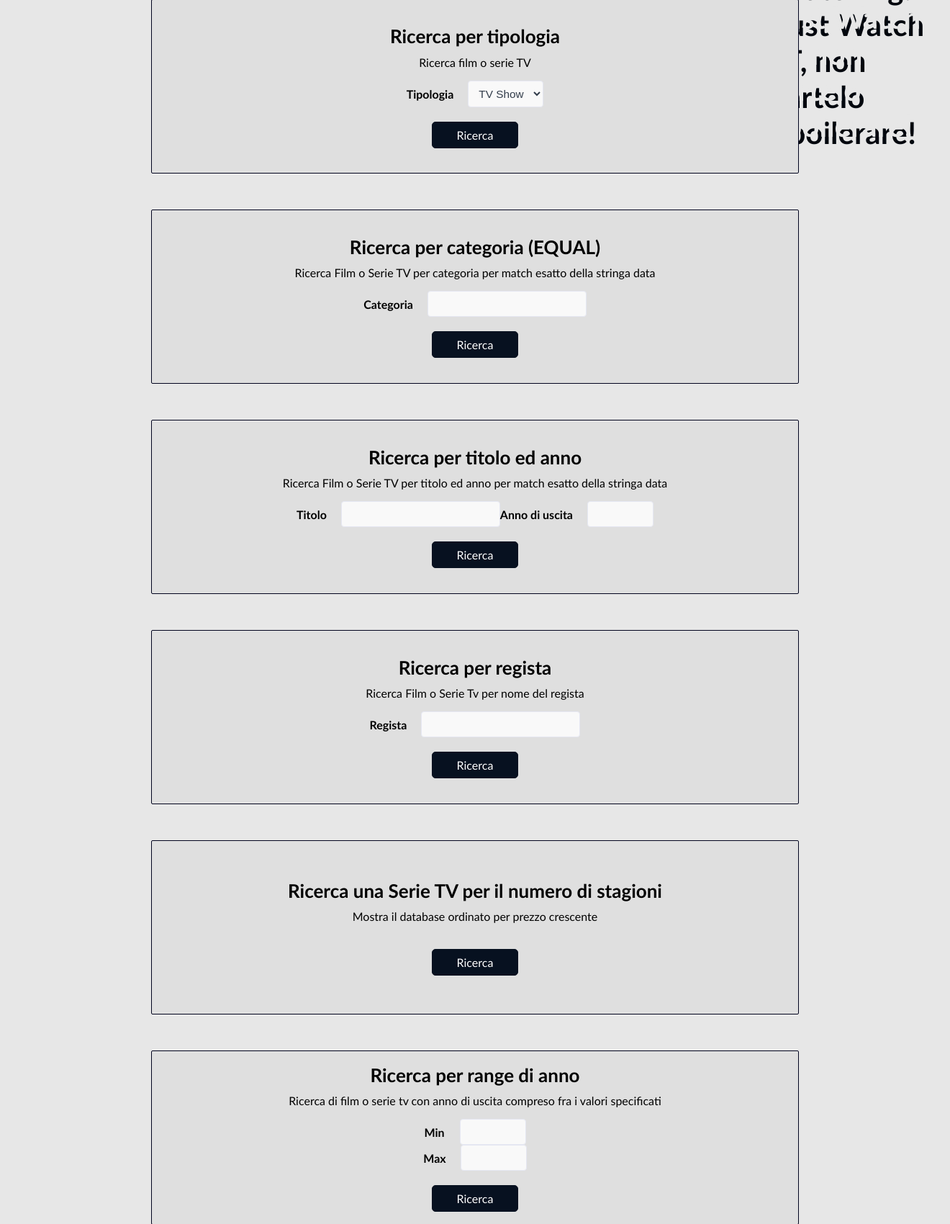
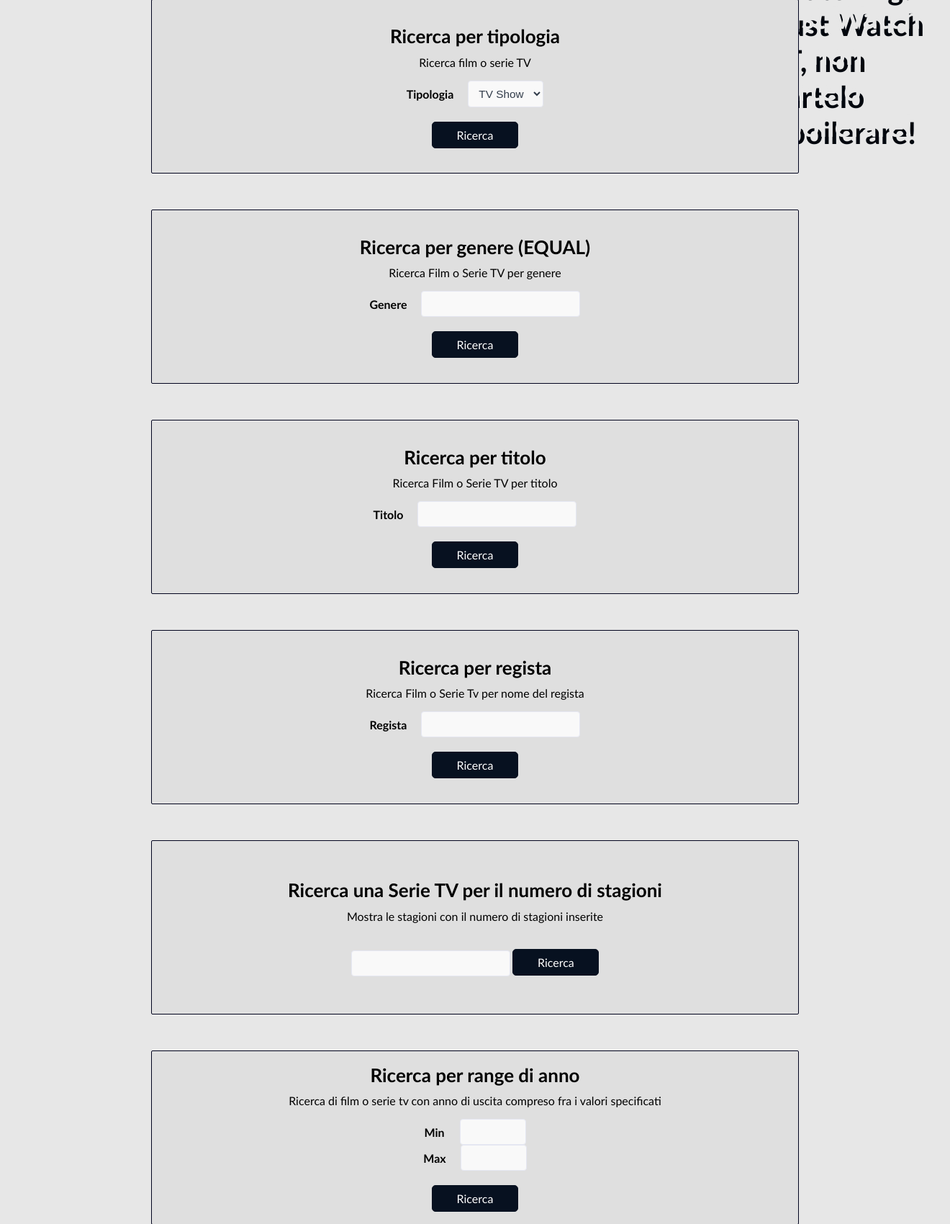
Before and after one commit to AntonioRenatoMontefusco/JustWatchIt, a Flask app: page / in a window 1320 px wide. Shown: the part 851-2551 px from the top of the page at 72% size. Run offline with Flask 2, Linux system fonts and the light colour scheme.

Commit message:
aggiunta query

```diff
--- a/app.py
+++ b/app.py
@@ -22,21 +22,13 @@ def find_by_type():
     return json.dumps({"ok": True})
 
 
-@app.route("/query/find_by_year", methods=['POST'])
-def find_by_year():
-    if request.method == 'POST':
-        year = request.form['year']
-        results = query.find_by_year(year)
-        return render_template('/query.html', results=results, size=len(results), title="Ricerca per anno: " + year)
-    return json.dumps({"ok": True})
 
 
 @app.route("/query/show_update", methods=['POST'])
 def show_update():
     title = request.form["title"]
-    year = request.form["year"]
 
-    res = query.find_by_title_and_year(title=title, year=year)
+    res = query.find_by_title_equals(title=title)
     return render_template('/update.html', element=res)
 
 
@@ -50,24 +42,33 @@ def find_by_genre():
     return json.dumps({"ok": True})
 
 
-@app.route("/query/find_by_title_and_year", methods=['POST'])
-def find_by_title_and_year():
-    if request.method == 'POST':
-        title = request.form['title']
-        year = request.form['year']
-        results = query.find_by_title_and_year(title, year)
-        return render_template('/query.html', results=results, size=len(results),
-                               title="Ricerca per titolo e anno di uscita: " + title + "uscito nel " + year)
-    return json.dumps({"ok": True})
-
-
 @app.route("/query/find_by_title", methods=['POST'])
 def find_by_title():
     if request.method == 'POST':
         title = request.form['title']
         results = query.find_by_title(title)
-        return render_template('/query.html', results=results, size=len(results), title="Ricerca per titolo: " + title)
+        return render_template('/query.html', results=results, size=len(results),
+                               title="Ricerca per titolo: " + title )
     return json.dumps({"ok": True})
+
+@app.route("/query/find_by_year", methods=['POST'])
+def find_by_year():
+    if request.method == 'POST':
+        year = request.form['year']
+        results = query.find_by_year(year)
+        return render_template('/query.html', results=results, size=len(results), title="Ricerca per anno: " + year)
+    return json.dumps({"ok": True})
+
+
+@app.route("/query/find_by_director", methods=['POST'])
+def find_by_director():
+    if request.method == 'POST':
+        director = request.form['director']
+        results = query.find_by_director(director)
+        return render_template('/query.html', results=results, size=len(results), title="Ricerca per regista: " + director)
+    return json.dumps({"ok": True})
+
+
 
 
 if __name__ == '__main__':
--- a/templates/index.html
+++ b/templates/index.html
@@ -6,7 +6,7 @@
             type="text/css"
             href="{{ url_for('static',filename='style/main.css') }}"
     />
-    <meta charset="UTF-8" />
+    <meta charset="UTF-8"/>
     <title>FlaskApp</title>
 </head>
 
@@ -38,7 +38,8 @@
         </div>
         <div id="home-text">
             <div>
-            Questa applicazione ti consente di ricercare vari film o serie TV e vedere se esse sono presenti nel catalogo di Netflix, Disney+, Amazon Prime Video o Hulu.
+                Questa applicazione ti consente di ricercare vari film o serie TV e vedere se esse sono presenti nel
+                catalogo di Netflix, Disney+, Amazon Prime Video o Hulu.
                 Usa una delle query in basso per iniziare la tua sessione di Binge Watching! <br>
                 Just Watch IT, non fartelo spoilerare!
             </div>
@@ -49,12 +50,12 @@
 <div id="queries">
     <div class="query-container">
         <div class="query-title">Ricerca per tipologia</div>
-        <h4 class = "info-box"> Ricerca film o serie TV</h4>
+        <h4 class="info-box"> Ricerca film o serie TV</h4>
         <form action="/query/find_by_type" method="post">
             <div class="query-1">
                 <div class="form-row">
                     <div class="form-text">Tipologia</div>
-              <select name="type"  class = "text-field" id="type" required>
+                    <select name="type" class="text-field" id="type" required>
                         <option value="TV Show">TV Show</option>
                         <option value="Movie">Movie</option>
                     </select>
@@ -64,28 +65,26 @@
         </form>
     </div>
     <div class="query-container">
-        <div class="query-title">Ricerca per categoria (EQUAL)</div>
-        <h4 class = "info-box"> Ricerca Film o Serie TV per categoria per match esatto della stringa data</h4>
-        <form action="/query/find_by_category" method="post">
+        <div class="query-title">Ricerca per genere (EQUAL)</div>
+        <h4 class="info-box"> Ricerca Film o Serie TV per genere </h4>
+        <form action="/query/find_by_genre" method="post">
             <div class="query-1">
                 <div class="form-row">
-              <div class="form-text">Categoria</div>
-              <input type="text" class = "text-field" name="category" />
+                    <div class="form-text">Genere</div>
+                    <input type="text" class="text-field" name="genre"/>
                 </div>
                 <button type="submit" class="query-button">Ricerca</button>
             </div>
         </form>
     </div>
     <div class="query-container">
-        <div class="query-title">Ricerca per titolo ed anno</div>
-        <h4 class = "info-box"> Ricerca Film o Serie TV per titolo ed anno per match esatto della stringa data</h4>
-        <form action="/query/find_by_review_count" method="post">
+        <div class="query-title">Ricerca per titolo</div>
+        <h4 class="info-box"> Ricerca Film o Serie TV per titolo </h4>
+        <form action="/query/find_by_title" method="post">
             <div class="query-1">
                 <div class="form-row">
                     <div class="form-text">Titolo</div>
-              <input type="text" class = "text-field" class = "text-field"  name="title" required/>
-              <div class="form-text">Anno di uscita</div>
-              <input type="number" class = "text-field" min = "1900" max = "2022" step = "1" class = "text-field"  name="year" required/>
+                    <input type="text" class="text-field" class="text-field" name="title" required/>
                 </div>
                 <button type="submit" class="query-button">Ricerca</button>
             </div>
@@ -93,12 +92,12 @@
     </div>
     <div class="query-container">
         <div class="query-title">Ricerca per regista</div>
-        <h4 class = "info-box"> Ricerca Film o Serie Tv per nome del regista </h4>
-        <form action="/query/find_by_review_rating" method="post">
+        <h4 class="info-box"> Ricerca Film o Serie Tv per nome del regista </h4>
+        <form action="/query/find_by_director" method="post">
             <div class="query-1">
                 <div class="form-row">
                     <div class="form-text">Regista</div>
-              <input type="text" class = "text-field"  step = "1" name="rating" required/>
+                    <input type="text" class="text-field" step="1" name="director" required/>
                 </div>
                 <button type="submit" class="query-button">Ricerca</button>
             </div>
@@ -106,23 +105,24 @@
     </div>
     <div class="query-container">
         <div class="query-title">Ricerca una Serie TV per il numero di stagioni</div>
-        <h4 class = "info-box"> Mostra il database ordinato per prezzo crescente </h4>
+        <h4 class="info-box"> Mostra le stagioni con il numero di stagioni inserite </h4>
         <form action="/query/find_orderby_price" method="post">
+            <input type="number" class="text-field" step="1" name="seasons" required/>
             <button type="submit" class="query-button">Ricerca</button>
         </form>
     </div>
     <div class="query-container">
         <div class="query-title">Ricerca per range di anno</div>
-        <h4 class = "info-box"> Ricerca di film o serie tv con anno di uscita compreso fra i valori specificati</h4>
+        <h4 class="info-box"> Ricerca di film o serie tv con anno di uscita compreso fra i valori specificati</h4>
         <form action="/query/find_by_year_range" method="post">
             <div class="query-1">
                 <div class="form-row">
                     <div class="form-text">Min</div>
-              <input type="number" class = "text-field" min = "1950" max = "2100" step = "1" name="min_year" required/>
+                    <input type="number" class="text-field" min="1950" max="2100" step="1" name="min_year" required/>
                 </div>
                 <div class="form-row">
                     <div class="form-text">Max</div>
-              <input type="number" class = "text-field" min = "1950" max = "2100" step = "1" name="max_year" required/>
+                    <input type="number" class="text-field" min="1950" max="2100" step="1" name="max_year" required/>
                 </div>
                 <button type="submit" class="query-button">Ricerca</button>
             </div>
@@ -130,12 +130,13 @@
     </div>
     <div class="query-container">
         <div class="query-title">Ricerca per anno di uscita</div>
-        <h4 class = "info-box"> Ricerca Film o Serie TV usciti nell'anno specificato</h4>
+        <h4 class="info-box"> Ricerca Film o Serie TV usciti nell'anno specificato</h4>
         <form action="/query/find_by_year" method="post">
             <div class="query-1">
                 <div class="form-row">
                     <div class="form-text">Anno di uscita</div>
-              <input type="number" class = "text-field" min = "1900" max = "2022" step = "1" class = "text-field"  name="year" required/>
+                    <input type="number" class="text-field" min="1900" max="2022" step="1" class="text-field"
+                           name="year" required/>
                 </div>
                 <button type="submit" class="query-button">Ricerca</button>
             </div>
@@ -143,12 +144,12 @@
     </div>
     <div class="query-container">
         <div class="query-title">Ricerca per Rating</div>
-        <h4 class = "info-box"> Ricerca Film o Serie TV con rating minore di quello inserito</h4>
+        <h4 class="info-box"> Ricerca Film o Serie TV con rating minore di quello inserito</h4>
         <form action="/query/find_by_pegi" method="post">
             <div class="query-1">
                 <div class="form-row">
                     <div class="form-text">PEGI</div>
-              <select name="pegi_type"  class = "text-field" id="pegi_type" required>
+                    <select name="pegi_type" class="text-field" id="pegi_type" required>
                         <option value="Mature 17+">Mature 17+</option>
                         <option value="Everyone">Everyone</option>
                         <option value="Teen">Teen</option>
@@ -165,7 +166,7 @@
     </div>
     <div class="query-container">
         <div class="query-title">Ricerca ordinata per data di uscita</div>
-        <h4 class = "info-box"> Mostra il database ordinato per data di uscita</h4>
+        <h4 class="info-box"> Mostra il database ordinato per data di uscita</h4>
         <form action="/query/find_orderby_rating" method="post">
             <button type="submit" class="query-button">Ricerca</button>
         </form>
@@ -183,13 +184,13 @@
                 <div style="display: flex; flex-direction: row">
                     <div class="form-fields">
                         <label class="label-form" for="name">Nome</label>
-                <input type="text" class = "text-field" id="name" name="name" required /><br />
+                        <input type="text" class="text-field" id="name" name="name" required/><br/>
                         <label class="label-form" for="url">URL</label>
-                <input type="text" class = "text-field" id="url" name="url" required /><br />
+                        <input type="text" class="text-field" id="url" name="url" required/><br/>
                         <label class="label-form" for="date-div">Data</label>
                         <div id="date-div" style="display: flex; flex-direction: row">
                             <input
-                    type="number" class = "text-field"
+                                    type="number" class="text-field"
                                     id="day"
                                     name="day"
                                     min="1"
@@ -197,7 +198,7 @@
                                     value="1"
                                     step="1"
                             />
-                  <select name="month"  class = "text-field" id="month">
+                            <select name="month" class="text-field" id="month">
                                 <option value="Jan">January</option>
                                 <option value="Feb">February</option>
                                 <option value="Mar">March</option>
@@ -212,7 +213,7 @@
                                 <option value="Dec">December</option>
                             </select>
                             <input
-                    type="number" class = "text-field"
+                                    type="number" class="text-field"
                                     id="year"
                                     name="year"
                                     min="1900"
@@ -221,49 +222,49 @@
                                     step="1"
                             />
                         </div>
-                <br />
+                        <br/>
                         <label class="label-form" for="img_url"
                         >Immagine di copertina (URL)</label
                         >
-                <input type="text" class = "text-field" id="img_url" name="img_url" /><br />
+                        <input type="text" class="text-field" id="img_url" name="img_url"/><br/>
                     </div>
 
                     <div class="form-fields">
                         <label class="label-form" for="price">Prezzo</label>
                         <input
-                  type="number" class = "text-field"
+                                type="number" class="text-field"
                                 id="price"
                                 name="price"
                                 min="0"
                                 value="0"
                                 step=".01"
-                /><br />
+                        /><br/>
 
                         <label class="label-form" for="n_rev">Numero recensioni</label>
                         <input
-                  type="number" class = "text-field"
+                                type="number" class="text-field"
                                 id="n_rev"
                                 name="n_rev"
                                 min="0"
                                 value="0"
                                 step="1"
-                /><br />
+                        /><br/>
 
                         <label class="label-form" for="rating">Rating</label>
                         <input
-                  type="number" class = "text-field"
+                                type="number" class="text-field"
                                 id="rating"
                                 name="rating"
                                 min="0"
                                 max="100"
                                 value="0"
                                 step="1"
-                /><br />
+                        /><br/>
 
                         <label class="label-form" for="categories"
                         >Categorie (scelta multipla)</label
                         >
-                <select name="categories" class = "text-field" id="categories" multiple required>
+                        <select name="categories" class="text-field" id="categories" multiple required>
                             <option value="Single Player">Single Player</option>
                             <option value="Online PvP">Online PvP</option>
                             <option value="Trading Cards">Trading Cards</option>
@@ -283,7 +284,7 @@
                     </div>
 
                     <div class="form-fields">
-                <label class="label-form" for="pegi">PEGI</label><br />
+                        <label class="label-form" for="pegi">PEGI</label><br/>
                         <div id="pegi">
                             <input
                                     type="radio"
@@ -291,7 +292,7 @@
                                     value="Mature 17+"
                                     name="pegi"
                             />
-                  <label for="mature">Mature 17+</label><br />
+                            <label for="mature">Mature 17+</label><br/>
                             <input
                                     type="radio"
                                     id="everyone"
@@ -299,44 +300,44 @@
                                     name="pegi"
                                     checked="checked"
                             />
-                  <label for="everyone">Everyone</label><br />
-                  <input type="radio" id="teen" value="Teen" name="pegi" />
-                  <label for="teen">Teen</label><br />
+                            <label for="everyone">Everyone</label><br/>
+                            <input type="radio" id="teen" value="Teen" name="pegi"/>
+                            <label for="teen">Teen</label><br/>
                             <input
                                     type="radio"
                                     id="ten-plus"
                                     value="Everyone 10+"
                                     name="pegi"
                             />
-                  <label for="ten-plus">Everyone 10+</label><br />
+                            <label for="ten-plus">Everyone 10+</label><br/>
                             <input
                                     type="radio"
                                     id="pending"
                                     value="Rating Pending"
                                     name="pegi"
                             />
-                  <label for="pending">Rating Pending</label><br />
+                            <label for="pending">Rating Pending</label><br/>
                             <input
                                     type="radio"
                                     id="adults"
                                     value="Adults Only 18+"
                                     name="pegi"
                             />
-                  <label for="adults">Adults Only 18+</label><br />
+                            <label for="adults">Adults Only 18+</label><br/>
                             <input
                                     type="radio"
                                     id="early"
                                     value="Early Childhood"
                                     name="pegi"
                             />
-                  <label for="early">Early Childhood</label><br />
+                            <label for="early">Early Childhood</label><br/>
                             <input
                                     type="radio"
                                     id="china"
                                     value="Everyone (China)"
                                     name="pegi"
                             />
-                  <label for="china">Everyone (China)</label><br />
+                            <label for="china">Everyone (China)</label><br/>
                         </div>
                     </div>
                 </div>
@@ -347,7 +348,7 @@
 
     <div class="query-container">
         <div class="query-title">Ricerca rapporto Rating/Recensioni ordinati per prezzo</div>
-        <h4 class = "info-box"> Ricerca i 50 giochi migliori in termini di rapporto tra rating e numero di recensioni,
+        <h4 class="info-box"> Ricerca i 50 giochi migliori in termini di rapporto tra rating e numero di recensioni,
             ordinati per prezzo crescente</h4>
         <form action="/query/find_by_rating_ratio" method="post">
             <div class="query-1">
```
Also changed, not shown: query_manager.py (+26 -23 lines). Lines whose indentation alone changed are shown as unchanged.
